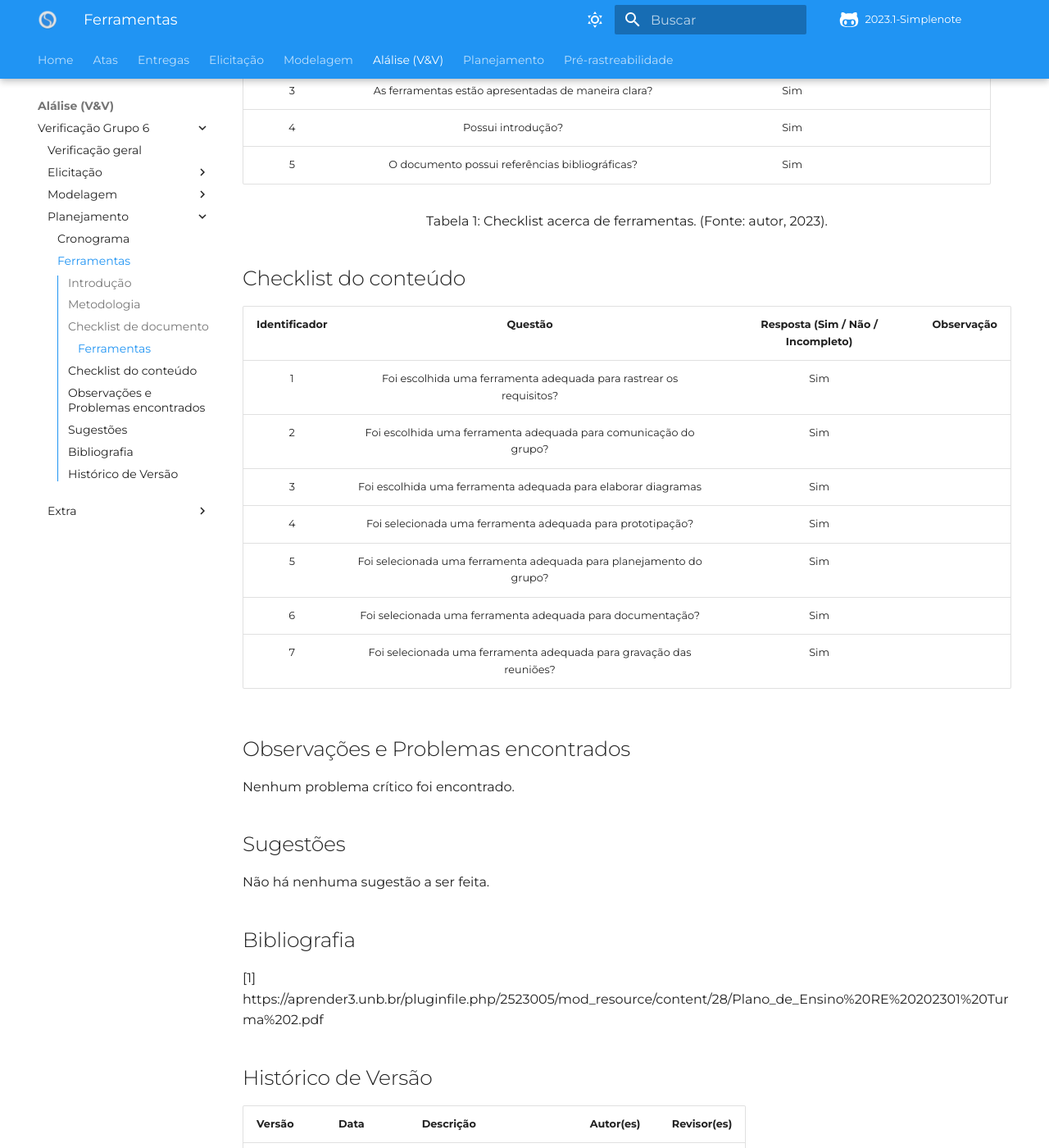
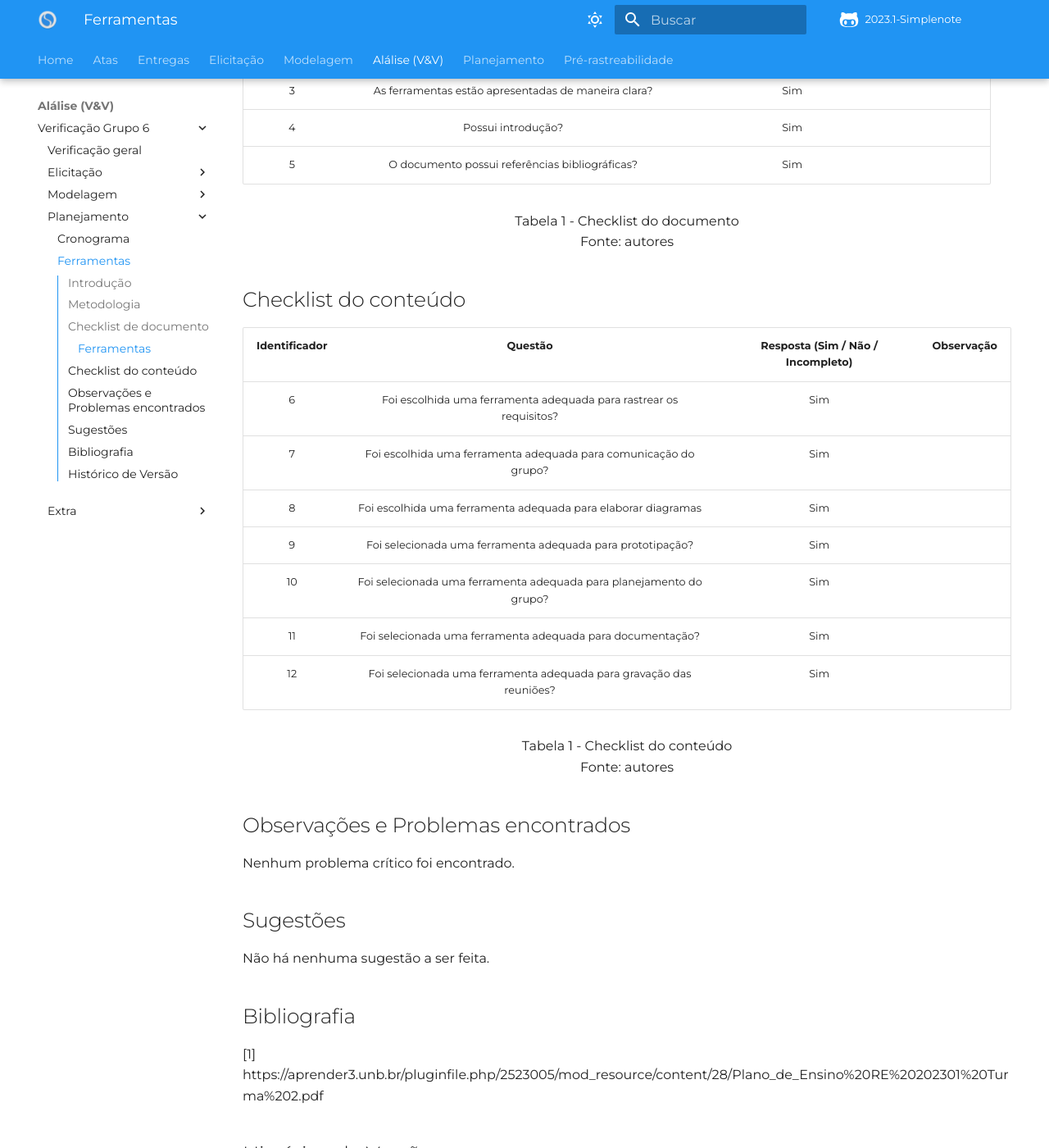
Before and after one commit to Requisitos-de-Software/2023.1-Simplenote, an MkDocs documentation site: the page built from docs/analise-grupo6/planejamento/ferramentas.md, in a window 1280 px wide and 1400 px high, scrolled down 885 px. Shown: the whole window at 82% size. Built offline with MkDocs 1.6.1 and Material for MkDocs 9.7.7, drawn with Linux system fonts in a browser that asks for light colours; some web fonts are replaced; comment, search, counter and statistics services are not loaded.

Commit message:
Update ferramentas.md

```diff
--- a/docs/analise-grupo6/planejamento/ferramentas.md
+++ b/docs/analise-grupo6/planejamento/ferramentas.md
@@ -26,23 +26,21 @@ Também temos o campo "Observação", um campo no qual pode ser feito algum come
 |       4       |                              Possui introdução?                             |                Sim                |                 |
 |       5       |            O documento possui referências bibliográficas?                   |                Sim                |                 |
 
-<div style="text-align: center">
-<p>
-Tabela 1: Checklist acerca de ferramentas. (Fonte: autor, 2023).
-</p>
-</div>
+<p align="center"> Tabela 1 - Checklist do documento <br> Fonte: autores </p>
 
 ## Checklist do conteúdo
 
 | Identificador |                                   Questão                                   | Resposta (Sim / Não / Incompleto) | Observação|
 | :-----------: | :-------------------------------------------------------------------------: | :-------------------------------: | :------------:  |
-|       1       |    Foi escolhida uma ferramenta adequada para rastrear os requisitos?       |                Sim                |                 |
-|       2       |       Foi escolhida uma ferramenta adequada para comunicação do grupo?      |                Sim                |                 |
-|       3       |      Foi escolhida uma ferramenta adequada para elaborar diagramas          |                Sim                |                 |
-|       4       |          Foi selecionada uma ferramenta adequada para prototipação?         |                Sim                |                 |
-|       5       |    Foi selecionada uma ferramenta adequada para planejamento do grupo?      |                Sim                |                 |
-|       6       |     Foi selecionada uma ferramenta adequada para documentação?              |                Sim                |                 |
-|       7       |    Foi selecionada uma ferramenta adequada para gravação das reuniões?      |                Sim                |                 |
+|       6       |    Foi escolhida uma ferramenta adequada para rastrear os requisitos?       |                Sim                |                 |
+|       7       |       Foi escolhida uma ferramenta adequada para comunicação do grupo?      |                Sim                |                 |
+|       8       |      Foi escolhida uma ferramenta adequada para elaborar diagramas          |                Sim                |                 |
+|       9       |          Foi selecionada uma ferramenta adequada para prototipação?         |                Sim                |                 |
+|       10      |    Foi selecionada uma ferramenta adequada para planejamento do grupo?      |                Sim                |                 |
+|       11      |     Foi selecionada uma ferramenta adequada para documentação?              |                Sim                |                 |
+|       12      |    Foi selecionada uma ferramenta adequada para gravação das reuniões?      |                Sim                |                 |
+
+<p align="center"> Tabela 1 - Checklist do conteúdo <br> Fonte: autores </p>
 
 ## Observações e Problemas encontrados
 
```
